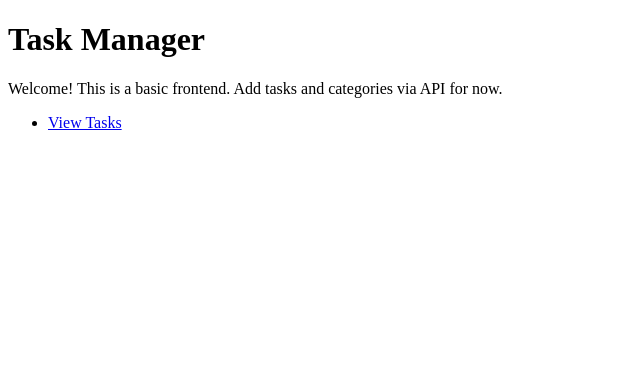
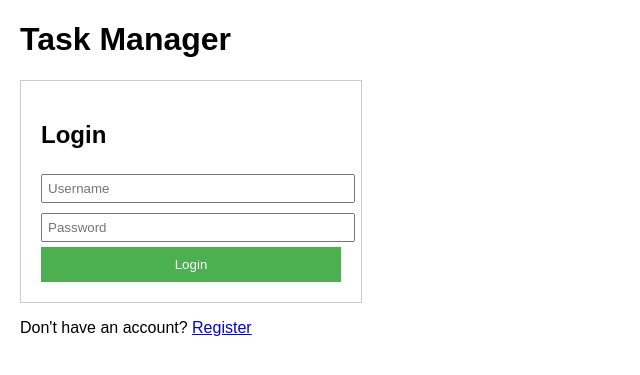
Before and after one commit to Gravity-2010/TaskManagementProject, a FastAPI app: template app/templates/index.html in a window 1280 px wide. Shown: the top 375 px of the page, without its empty margins (0-640 px from the left). Run offline with FastAPI, Linux system fonts and the light colour scheme; the template is opened without the code that fills it, so the values that code supplies are empty.

Commit message:
Fix NOT NULL constraint error by manually updating hashed password

```diff
--- a/app/main.py
+++ b/app/main.py
@@ -1,17 +1,64 @@
-from fastapi import FastAPI, Depends, Request
+from fastapi import FastAPI, Depends, Request, Form
 from fastapi.templating import Jinja2Templates
-from app.routes import tasks  # Import routes
-from app.routes.auth import router as auth_router
+from fastapi.responses import RedirectResponse
+from app.routes import tasks
+from app.routes.auth import router as auth_router, get_current_user, create_access_token, pwd_context  # Ensure pwd_context is imported
 from fastapi.security import OAuth2PasswordBearer
+import sqlite3
 
 app = FastAPI()
 templates = Jinja2Templates(directory="app/templates")
 
 oauth2_scheme = OAuth2PasswordBearer(tokenUrl="token")
 
-app.include_router(tasks.router)  # Include task routes
+app.include_router(tasks.router)
 app.include_router(auth_router)
 
+def get_db_connection():
+    conn = sqlite3.connect('tasks.db')
+    conn.row_factory = sqlite3.Row
+    return conn
+
 @app.get("/")
-async def home(request: Request, token: str = Depends(oauth2_scheme)):
-    return templates.TemplateResponse("index.html", {"request": request})
+async def home(request: Request):
+    return templates.TemplateResponse("index.html", {"request": request, "message": None})
+
+@app.post("/login")
+async def login(request: Request, username: str = Form(...), password: str = Form(...)):
+    print(f"Attempting login for username: {username}")
+    conn = get_db_connection()
+    user = conn.execute('SELECT id, hashed_password FROM users WHERE username = ?', (username,)).fetchone()
+    print(f"User found: {user}")
+    conn.close()
+    if not user:
+        print("No user found")
+        return templates.TemplateResponse("index.html", {"request": request, "message": "Invalid username or password"})
+    try:
+        if not pwd_context.verify(password, user['hashed_password']):
+            print(f"Verification failed for hash: {user['hashed_password']}")
+            return templates.TemplateResponse("index.html", {"request": request, "message": "Invalid username or password"})
+    except Exception as e:
+        print(f"Verification error: {e}")
+        return templates.TemplateResponse("index.html", {"request": request, "message": "Internal error during verification"})
+    token = create_access_token({"sub": username, "id": user['id']})
+    print(f"Token created: {token}")
+    response = RedirectResponse(url="/tasks", status_code=303)
+    response.set_cookie(key="access_token", value=token, httponly=True)
+    return response
+
+@app.get("/register")
+async def register_get(request: Request):
+    return templates.TemplateResponse("register.html", {"request": request, "message": None})
+
+@app.post("/register")
+async def register(request: Request, username: str = Form(...), password: str = Form(...)):
+    conn = get_db_connection()
+    existing_user = conn.execute('SELECT id FROM users WHERE username = ?', (username,)).fetchone()
+    if existing_user:
+        conn.close()
+        return templates.TemplateResponse("register.html", {"request": request, "message": "Username already taken"})
+    hashed_password = pwd_context.hash(password)
+    conn.execute('INSERT INTO users (username, hashed_password) VALUES (?, ?)', (username, hashed_password))
+    conn.commit()
+    conn.close()
+    return RedirectResponse(url="/", status_code=303)
--- a/app/routes/auth.py
+++ b/app/routes/auth.py
@@ -1,20 +1,30 @@
 from fastapi import APIRouter, HTTPException, Depends, Form
-from fastapi.security import OAuth2PasswordBearer
+from fastapi.security import OAuth2PasswordBearer, OAuth2PasswordRequestForm
 from datetime import datetime, timedelta
+from passlib.context import CryptContext
 import jwt
 import sqlite3
 
+pwd_context = CryptContext(schemes=["bcrypt"], deprecated="auto")
 router = APIRouter()
 oauth2_scheme = OAuth2PasswordBearer(tokenUrl="token")
 
-SECRET_KEY = "your-secret-key"
+SECRET_KEY = "my-secret-key-2025"
 ALGORITHM = "HS256"
+oauth2_scheme = OAuth2PasswordBearer(tokenUrl="token")
 ACCESS_TOKEN_EXPIRE_MINUTES = 30
 
 def get_db_connection():
     conn = sqlite3.connect('tasks.db')
     conn.row_factory = sqlite3.Row
     return conn
+
+def verify_password(plain_password, hashed_password):
+    return pwd_context.verify(plain_password, hashed_password)
+
+def get_user(db, username: str):
+    user = db.execute('SELECT id, username, hashed_password FROM users WHERE username = ?', (username,)).fetchone()
+    return user
 
 def fake_hash_password(password: str):
     return "hashed_" + password
@@ -27,26 +37,26 @@ def create_access_token(data: dict, expires_delta: timedelta):
     return encoded_jwt
 
 @router.post("/register")
-async def register(username: str = Form(...), password: str = Form(...)):
+async def register_user(username: str = Form(...), password: str = Form(...)):
     conn = get_db_connection()
     existing_user = conn.execute('SELECT id FROM users WHERE username = ?', (username,)).fetchone()
     if existing_user:
         conn.close()
         raise HTTPException(status_code=400, detail="Username already taken")
-    conn.execute('INSERT INTO users (username, hashed_password) VALUES (?, ?)', (username, fake_hash_password(password)))
+    hashed_password = pwd_context.hash(password)
+    conn.execute('INSERT INTO users (username, hashed_password) VALUES (?, ?)', (username, hashed_password))
     conn.commit()
     conn.close()
     return {"message": "User registered successfully"}
 
 @router.post("/token")
-async def login(username: str = Form(...), password: str = Form(...)):
+async def login_for_access_token(form_data: OAuth2PasswordRequestForm = Depends()):
     conn = get_db_connection()
-    user = conn.execute('SELECT id, username, hashed_password FROM users WHERE username = ?', (username,)).fetchone()
+    user = get_user(conn, form_data.username)
     conn.close()
-    if not user or fake_hash_password(password) != user["hashed_password"]:
-        raise HTTPException(status_code=401, detail="Invalid credentials")
-    access_token_expires = timedelta(minutes=ACCESS_TOKEN_EXPIRE_MINUTES)
-    access_token = create_access_token({"sub": username, "id": user["id"]}, access_token_expires)
+    if not user or not verify_password(form_data.password, user['hashed_password']):
+        raise HTTPException(status_code=401, detail="Incorrect username or password")
+    access_token = create_access_token({"sub": user['username'], "id": user['id']})
     return {"access_token": access_token, "token_type": "bearer"}
 
 async def get_current_user(token: str = Depends(oauth2_scheme)):
--- a/app/templates/index.html
+++ b/app/templates/index.html
@@ -2,12 +2,26 @@
 <html>
 <head>
     <title>Task Manager</title>
+    <style>
+        body { font-family: Arial, sans-serif; margin: 20px; }
+        .login-form { max-width: 300px; padding: 20px; border: 1px solid #ccc; }
+        .login-form input { width: 100%; margin: 5px 0; padding: 5px; }
+        .login-form button { width: 100%; padding: 10px; background-color: #4CAF50; color: white; border: none; }
+    </style>
 </head>
 <body>
     <h1>Task Manager</h1>
-    <p>Welcome! This is a basic frontend. Add tasks and categories via API for now.</p>
-    <ul>
-        <li><a href="/tasks">View Tasks</a></li>
-    </ul>
+    <div class="login-form">
+        <h2>Login</h2>
+        <form method="post" action="/login">
+            <input type="text" name="username" placeholder="Username" required>
+            <input type="password" name="password" placeholder="Password" required>
+            <button type="submit">Login</button>
+        </form>
+        {% if message %}
+            <p style="color: red;">{{ message }}</p>
+        {% endif %}
+    </div>
+    <p>Don't have an account? <a href="/register">Register</a></p>
 </body>
 </html>
```
Also changed, not shown: app/routes/tasks.py (+10 -15 lines), app/templates/register.html (added, +26 -0 lines).
